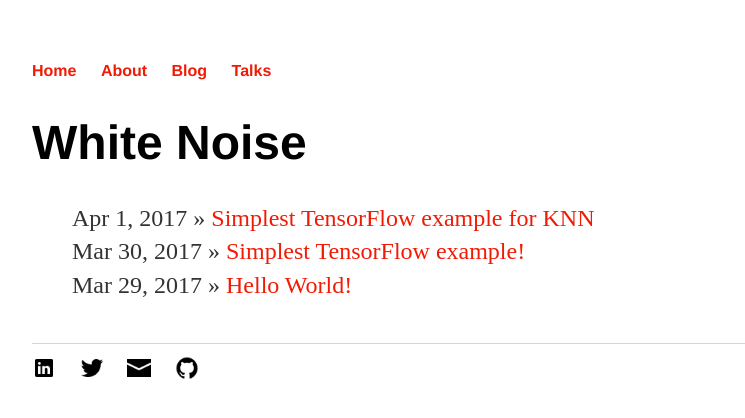
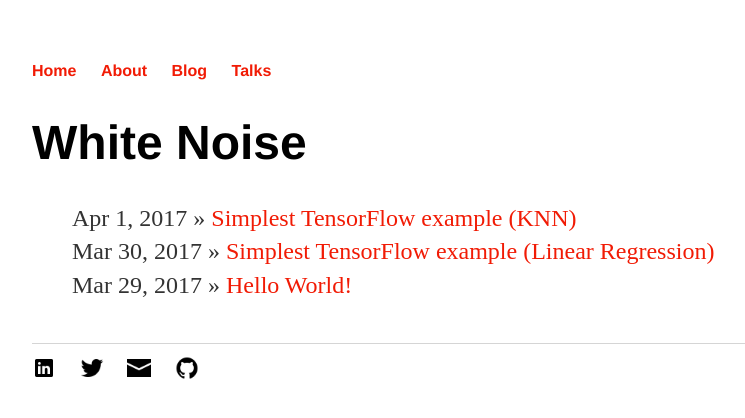
Before and after one commit to ensemblearner/ensemblearner.github.io, a Jekyll site: the page built from blog/index.html, in a window 1280 px wide. Shown: the top 418 px of the page, without its empty margins (160-905 px from the left). Built offline with Jekyll 4.4.1, drawn with Linux system fonts in a browser that asks for light colours; comment, search, counter and statistics services are not loaded.

Commit message:
fix nits

```diff
--- a/_posts/2017-03-30-simplest_tensorflow_example.md
+++ b/_posts/2017-03-30-simplest_tensorflow_example.md
@@ -1,6 +1,6 @@
 ---
 layout: post
-title:  "Simplest TensorFlow example!"
+title:  "Simplest TensorFlow example (Linear Regression)"
 date:   2017-03-30
 categories: Python, TensorFlow, Machine Learning
 comments: true
```
Also changed, not shown: _posts/2017-04-01-knn.md (+3 -1 lines).
